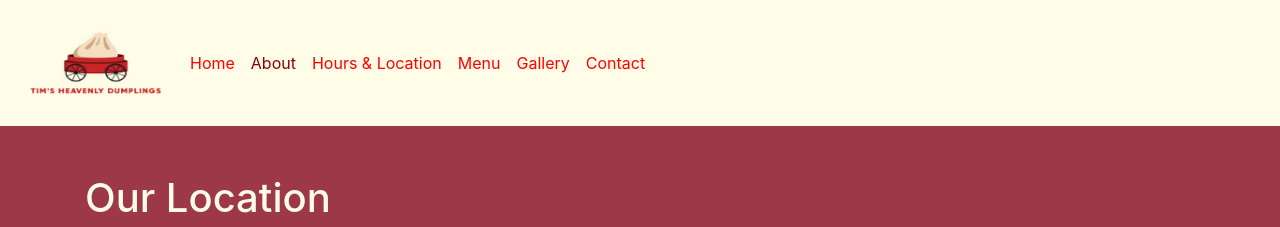
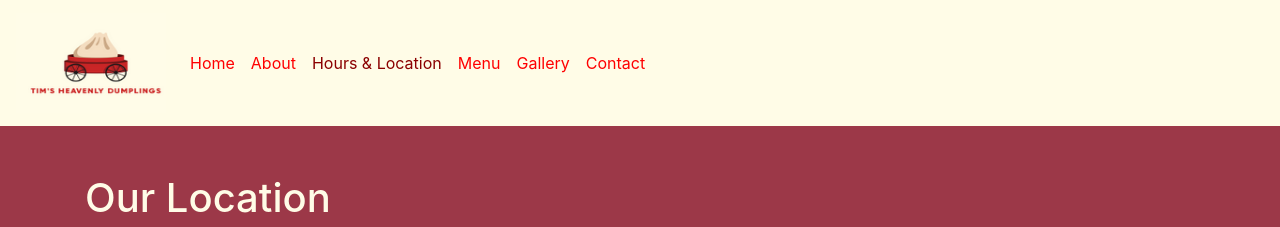
Before and after one commit to TWong00/TWong.github.io, a plain HTML site: page location.html in a window 1280 px wide. Shown: the top 227 px of the page. Drawn offline with nearby package versions, Linux system fonts and the light colour scheme.

Commit message:
Update location.html

```diff
--- a/location.html
+++ b/location.html
@@ -20,8 +20,8 @@
             <div class="collapse navbar-collapse" id="navbarNav">
                 <ul class="navbar-nav">
                     <li class="nav-item"><a class="nav-link" href="index.html">Home</a></li>
-                    <li class="nav-item active"><a class="nav-link" href="about.html">About</a></li>
-                    <li class="nav-item"><a class="nav-link" href="location.html">Hours & Location</a></li>
+                    <li class="nav-item"><a class="nav-link" href="about.html">About</a></li>
+                    <li class="nav-item active"><a class="nav-link" href="location.html">Hours & Location</a></li>
                     <li class="nav-item"><a class="nav-link" href="menu.html">Menu</a></li>
                     <li class="nav-item"><a class="nav-link" href="gallery.html">Gallery</a></li>
                     <li class="nav-item"><a class="nav-link" href="contact.html">Contact</a></li>
```
